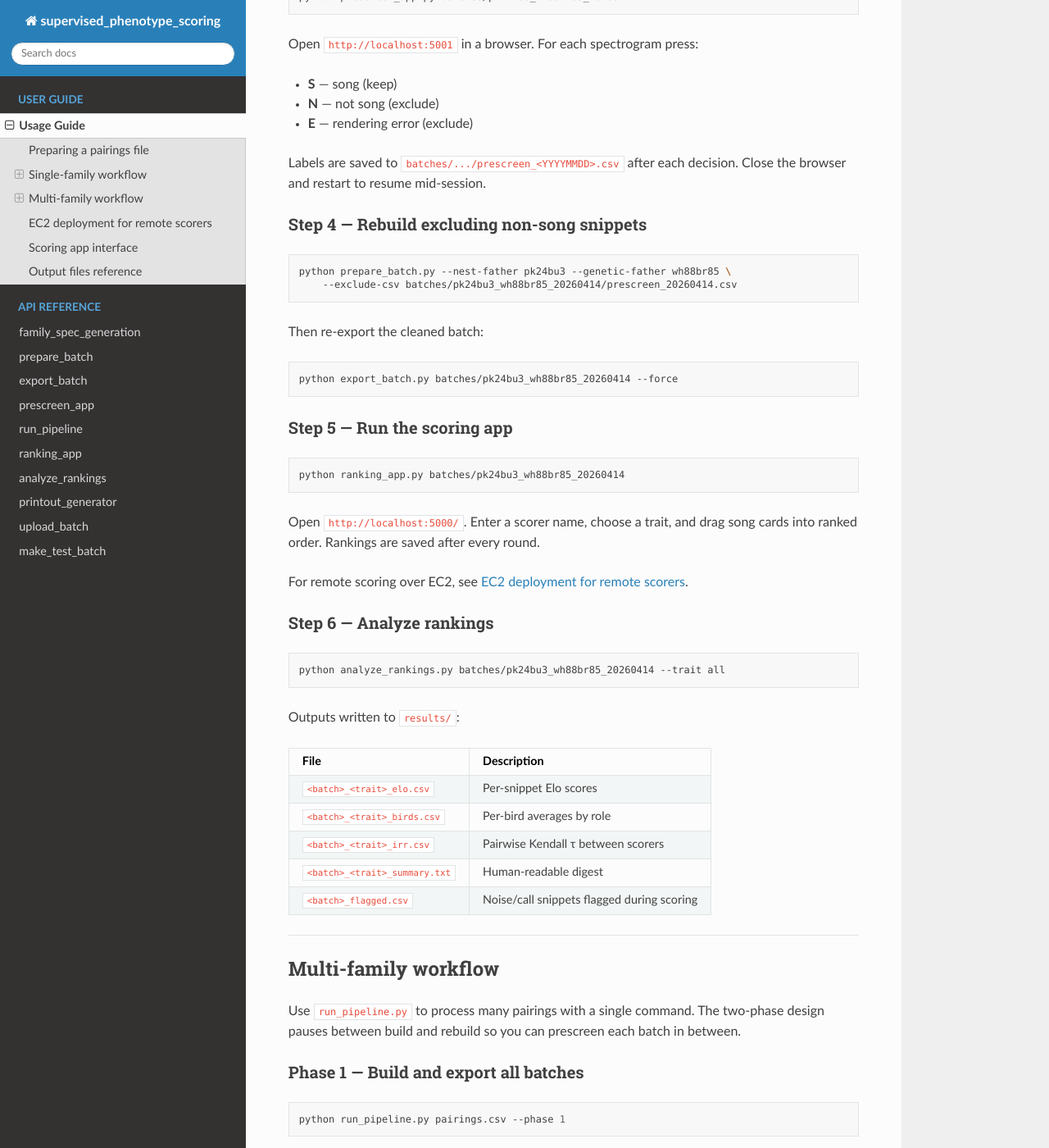
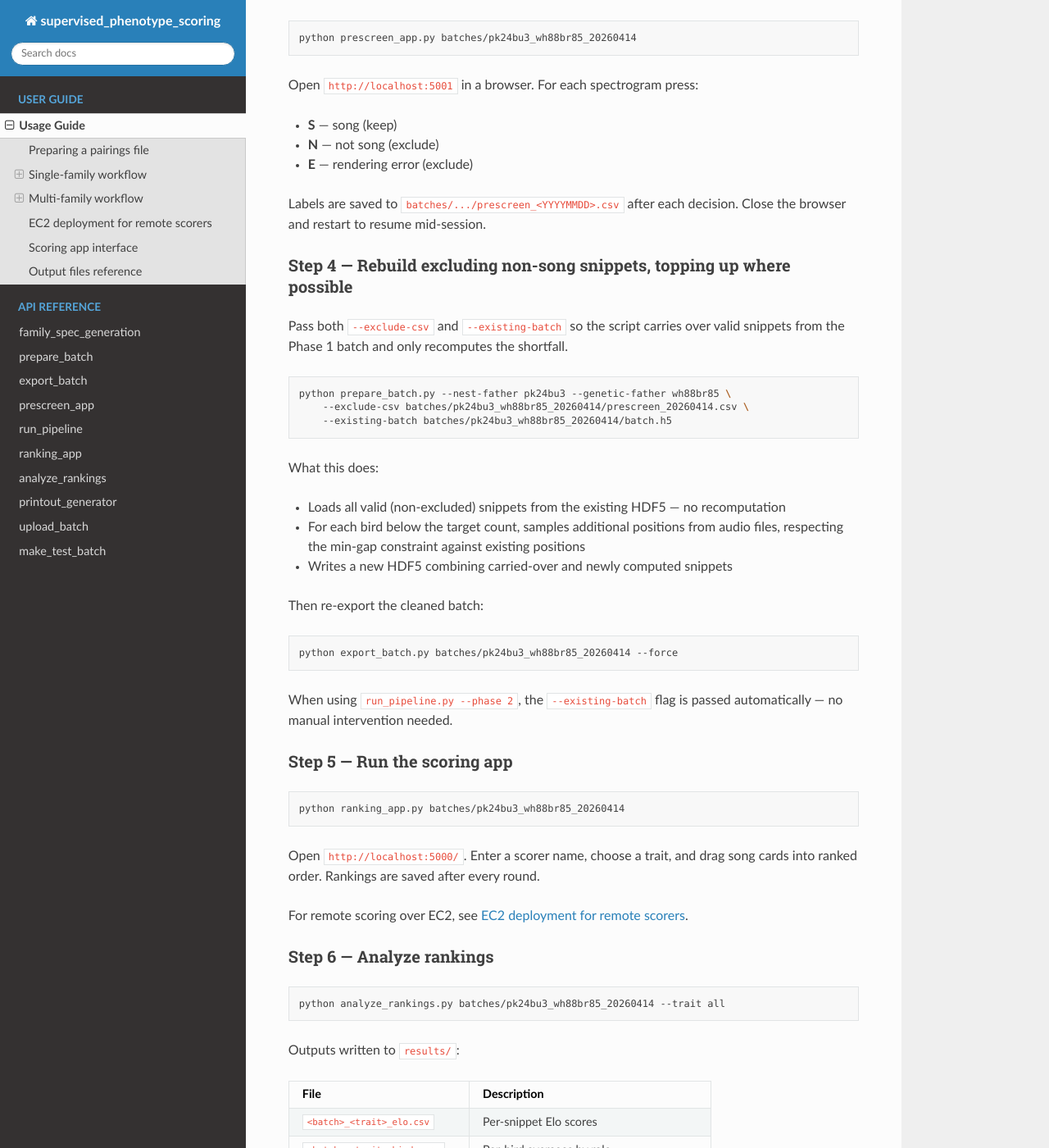
Before and after one commit to annie-taylor/supervised_phenotype_scoring, a Sphinx documentation site: the page built from docs/usage.rst, in a window 1280 px wide and 1400 px high, scrolled down 1906 px. Shown: the whole window at 82% size. Built offline with Sphinx 7.4.7 and the Read the Docs theme 3.1.0, drawn with Linux system fonts in a browser that asks for light colours; some of the changed text lies outside the part shown.

```diff
--- a/docs/usage.rst
+++ b/docs/usage.rst
@@ -46,6 +46,8 @@ Options:
 - ``--workers N`` — parallel spectrogram workers
 - ``--exclude-csv path/to/prescreen_<date>.csv`` — skip snippets labelled
   ``not_song`` or ``rendering_error`` in a prior prescreen run
+- ``--existing-batch path/to/batch.h5`` — carry over valid snippets from a
+  prior run and only compute the shortfall per bird (use with ``--exclude-csv``)
 
 Step 2 — Export spectrograms and audio
 ^^^^^^^^^^^^^^^^^^^^^^^^^^^^^^^^^^^^^^^
@@ -82,19 +84,33 @@ Open ``http://localhost:5001`` in a browser.  For each spectrogram press:
 Labels are saved to ``batches/.../prescreen_<YYYYMMDD>.csv`` after each
 decision.  Close the browser and restart to resume mid-session.
 
-Step 4 — Rebuild excluding non-song snippets
-^^^^^^^^^^^^^^^^^^^^^^^^^^^^^^^^^^^^^^^^^^^^^
+Step 4 — Rebuild excluding non-song snippets, topping up where possible
+^^^^^^^^^^^^^^^^^^^^^^^^^^^^^^^^^^^^^^^^^^^^^^^^^^^^^^^^^^^^^^^^^^^^^^^^
+
+Pass both ``--exclude-csv`` and ``--existing-batch`` so the script carries
+over valid snippets from the Phase 1 batch and only recomputes the shortfall.
 
 .. code-block:: bash
 
     python prepare_batch.py --nest-father pk24bu3 --genetic-father wh88br85 \
-        --exclude-csv batches/pk24bu3_wh88br85_20260414/prescreen_20260414.csv
+        --exclude-csv batches/pk24bu3_wh88br85_20260414/prescreen_20260414.csv \
+        --existing-batch batches/pk24bu3_wh88br85_20260414/batch.h5
+
+What this does:
+
+- Loads all valid (non-excluded) snippets from the existing HDF5 — no recomputation
+- For each bird below the target count, samples additional positions from
+  audio files, respecting the min-gap constraint against existing positions
+- Writes a new HDF5 combining carried-over and newly computed snippets
 
 Then re-export the cleaned batch:
 
 .. code-block:: bash
 
     python export_batch.py batches/pk24bu3_wh88br85_20260414 --force
+
+When using ``run_pipeline.py --phase 2``, the ``--existing-batch`` flag is
+passed automatically — no manual intervention needed.
 
 Step 5 — Run the scoring app
 ^^^^^^^^^^^^^^^^^^^^^^^^^^^^^
```
Also changed, not shown: README.md (+10 -5 lines), prepare_batch.py (+10 -8 lines).
